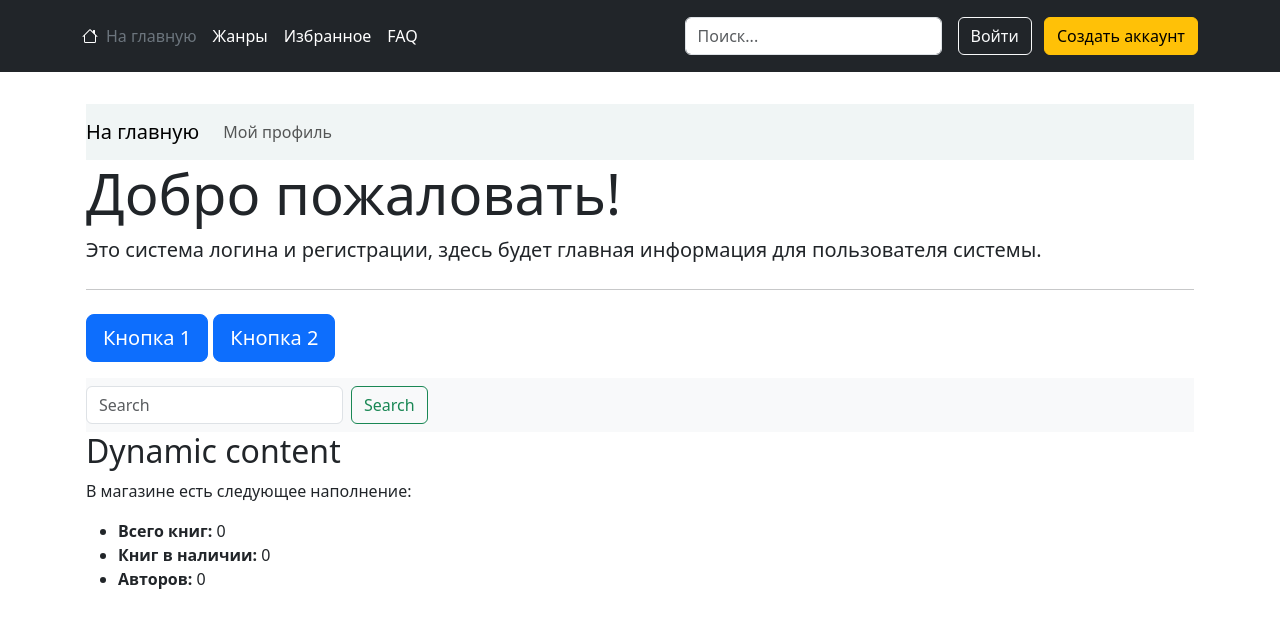
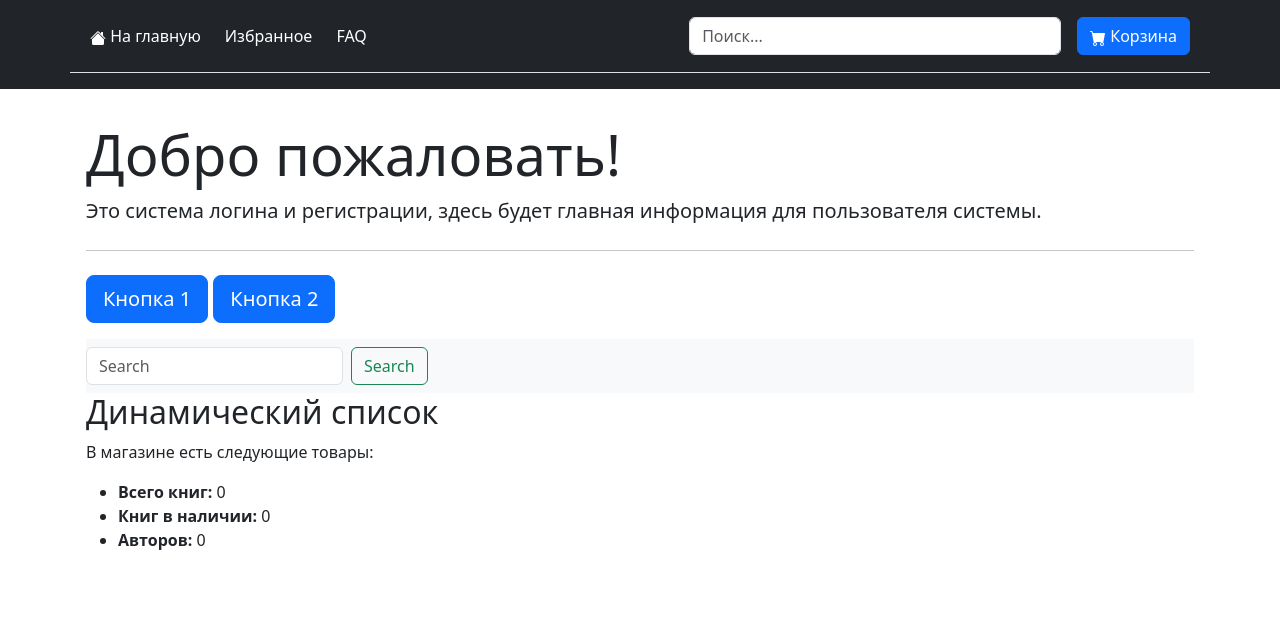
Before and after one commit to SwayMinin/MyPetPetProject, a Django app: page / in a window 1280 px wide. Shown: the top 628 px of the page. Run offline with Django 5.2, Linux system fonts and the light colour scheme; data that the repository does not hold is empty; some libraries are stand-ins or nearby versions.

Commit message:
Create base template and design for header

```diff
--- a/templates/base.html
+++ b/templates/base.html
@@ -14,33 +14,34 @@
     <link href="https://cdn.jsdelivr.net/npm/bootstrap@5.3.2/dist/css/bootstrap.min.css" rel="stylesheet" integrity="sha384-T3c6CoIi6uLrA9TneNEoa7RxnatzjcDSCmG1MXxSR1GAsXEV/Dwwykc2MPK8M2HN" crossorigin="anonymous">
 
     <!--Font awesome icons -->
-    <link rel="stylesheet" href="https://use.fontawesome.com/releases/v5.8.2/css/all.css" integrity="sha384-oS3vJWv+0UjzBfQzYUhtDYW+Pj2yciDJxpsK1OYPAYjqT085Qq/1cq5FLXAZQ7Ay" crossorigin="anonymous">
+    <script src="https://kit.fontawesome.com/92593837a3.js" crossorigin="anonymous"></script>
 
     <title>{% block title %} {% endblock %} </title>
 </head>
 <header class="p-3 text-bg-dark">
-<div class="container">
+<div class="container pb-3 border-bottom">
   <div class="d-flex flex-wrap align-items-center justify-content-center justify-content-lg-start">
-    <a href="/" class="d-flex align-items-center mb-2 mb-lg-0 text-white text-decoration-none">
-      <svg xmlns="http://www.w3.org/2000/svg" width="16" height="16" fill="currentColor" class="bi bi-house" viewBox="0 0 16 16">
-          <path d="M8.707 1.5a1 1 0 0 0-1.414 0L.646 8.146a.5.5 0 0 0 .708.708L2 8.207V13.5A1.5 1.5 0 0 0 3.5 15h9a1.5 1.5 0 0 0 1.5-1.5V8.207l.646.647a.5.5 0 0 0 .708-.708L13 5.793V2.5a.5.5 0 0 0-.5-.5h-1a.5.5 0 0 0-.5.5v1.293zM13 7.207V13.5a.5.5 0 0 1-.5.5h-9a.5.5 0 0 1-.5-.5V7.207l5-5z"/>
-      </svg>
-    </a>
 
     <ul class="nav col-12 col-lg-auto me-lg-auto mb-2 justify-content-center mb-md-0">
-      <li><a href="#" class="nav-link px-2 text-secondary">На главную</a></li>
-      <li><a href="#" class="nav-link px-2 text-white">Жанры</a></li>
-      <li><a href="#" class="nav-link px-2 text-white">Избранное</a></li>
-      <li><a href="#" class="nav-link px-2 text-white">FAQ</a></li>
+      <li>
+          <a href="/" class="nav-link px-2 text-white">
+              <svg xmlns="http://www.w3.org/2000/svg" width="16" height="16" fill="currentColor" class="bi bi-house-fill" viewBox="0 0 16 16"><path d="M8.707 1.5a1 1 0 0 0-1.414 0L.646 8.146a.5.5 0 0 0 .708.708L8 2.207l6.646 6.647a.5.5 0 0 0 .708-.708L13 5.793V2.5a.5.5 0 0 0-.5-.5h-1a.5.5 0 0 0-.5.5v1.293z"/><path d="m8 3.293 6 6V13.5a1.5 1.5 0 0 1-1.5 1.5h-9A1.5 1.5 0 0 1 2 13.5V9.293l6-6Z"/></svg>
+              На главную
+          </a>
+      </li>
+      <li><a href="/favorite" class="nav-link px-10 text-white">Избранное</a></li>
+      <li><a href="/faq" class="nav-link px-2 text-white">FAQ</a></li>
     </ul>
 
-    <form class="col-12 col-lg-auto mb-3 mb-lg-0 me-lg-3" role="search">
+    <form class="col-12 col-lg-4 mb-3 mb-lg-0 me-lg-3" role="search">
       <input type="search" class="form-control form-control-dark" placeholder="Поиск..." aria-label="Поиск">
     </form>
 
     <div class="text-end">
-      <button type="button" class="btn btn-outline-light me-2">Войти</button>
-      <button type="button" class="btn btn-warning">Создать аккаунт</button>
+        <a href="/cart" class="btn btn-primary me-2">
+            <svg xmlns="http://www.w3.org/2000/svg" width="16" height="16" fill="currentColor" class="bi bi-cart-fill" viewBox="0 0 16 16"><path d="M0 1.5A.5.5 0 0 1 .5 1H2a.5.5 0 0 1 .485.379L2.89 3H14.5a.5.5 0 0 1 .491.592l-1.5 8A.5.5 0 0 1 13 12H4a.5.5 0 0 1-.491-.408L2.01 3.607 1.61 2H.5a.5.5 0 0 1-.5-.5M5 12a2 2 0 1 0 0 4 2 2 0 0 0 0-4m7 0a2 2 0 1 0 0 4 2 2 0 0 0 0-4m-7 1a1 1 0 1 1 0 2 1 1 0 0 1 0-2m7 0a1 1 0 1 1 0 2 1 1 0 0 1 0-2"/></svg>
+            Корзина
+        </a>
     </div>
   </div>
 </div>
@@ -49,20 +50,7 @@
     <div class="container p-3 my-3">
         <div class="row">
             <div class="col-md-12">
-        <nav class="navbar navbar-expand-md navbar-light " style="background-color: #f0f5f5">
-          <a href="/" class="navbar-brand">На главную</a>
-            <button type="button" class="navbar-toggler" data-toggle="collapse" data-target="#navbarCollapse">
-                <span class="navbar-toggler-icon"></span>
-            </button>
-            <div class="collapse navbar-collapse" id="navbarCollapse">
-                <div class="navbar-nav ml-auto">
-                    <a href="/profile" class="nav-item nav-link">Мой профиль</a>
-                    {% if user.is_authenticated %}
-                        <a href="{% url 'logout' %}" class="nav-item nav-link">Выйти</a>
-                    {% endif %}
-                </div>
-            </div>
-        </nav>
+
             {% block content %}
 
             {% endblock %}
@@ -70,11 +58,12 @@
         </div>
     </div>
 
+
+
     <!-- jQuery first, then Popper.js, then Bootstrap JS -->
     <script src="https://code.jquery.com/jquery-3.2.1.slim.min.js" integrity="sha384-KJ3o2DKtIkvYIK3UENzmM7KCkRr/rE9/Qpg6aAZGJwFDMVNA/GpGFF93hXpG5KkN" crossorigin="anonymous"></script>
     <script src="https://cdnjs.cloudflare.com/ajax/libs/popper.js/1.12.9/umd/popper.min.js" integrity="sha384-ApNbgh9B+Y1QKtv3Rn7W3mgPxhU9K/ScQsAP7hUibX39j7fakFPskvXusvfa0b4Q" crossorigin="anonymous"></script>
-    <script src="https://maxcdn.bootstrapcdn.com/bootstrap/4.0.0/js/bootstrap.min.js" integrity="sha384-JZR6Spejh4U02d8jOt6vLEHfe/JQGiRRSQQxSfFWpi1MquVdAyjUar5+76PVCmYl" crossorigin="anonymous"></script>
-
+    <script src="https://cdn.jsdelivr.net/npm/bootstrap@5.3.2/dist/js/bootstrap.bundle.min.js" integrity="sha384-C6RzsynM9kWDrMNeT87bh95OGNyZPhcTNXj1NW7RuBCsyN/o0jlpcV8Qyq46cDfL" crossorigin="anonymous"></script>
     <!-- A plugin for password show/hide  -->
     <script src="https://unpkg.com/bootstrap-show-password@1.2.1/dist/bootstrap-show-password.min.js"></script>
 </body>
--- a/templates/index.html
+++ b/templates/index.html
@@ -20,8 +20,8 @@
       </form>
     </nav>
 
-    <h2>Dynamic content</h2>
-    <p>В магазине есть следующее наполнение:</p>
+    <h2>Динамический список</h2>
+    <p>В магазине есть следующие товары:</p>
     <ul>
         <li><strong>Всего книг: </strong>{{ num_books }}</li>
         <li><strong>Книг в наличии: </strong>{{ num_books_available }}</li>
```
Lines whose indentation alone changed are shown as unchanged.
